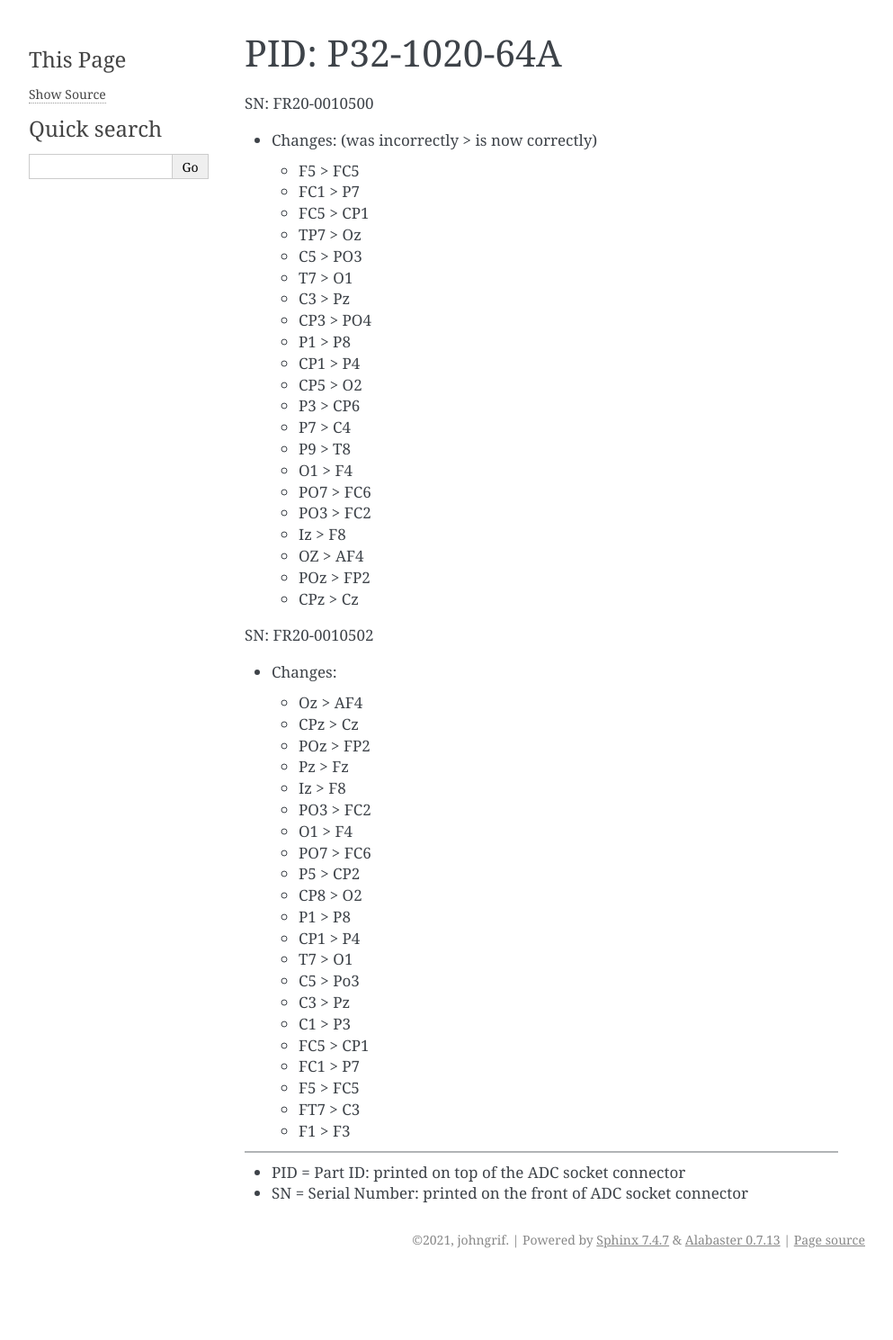
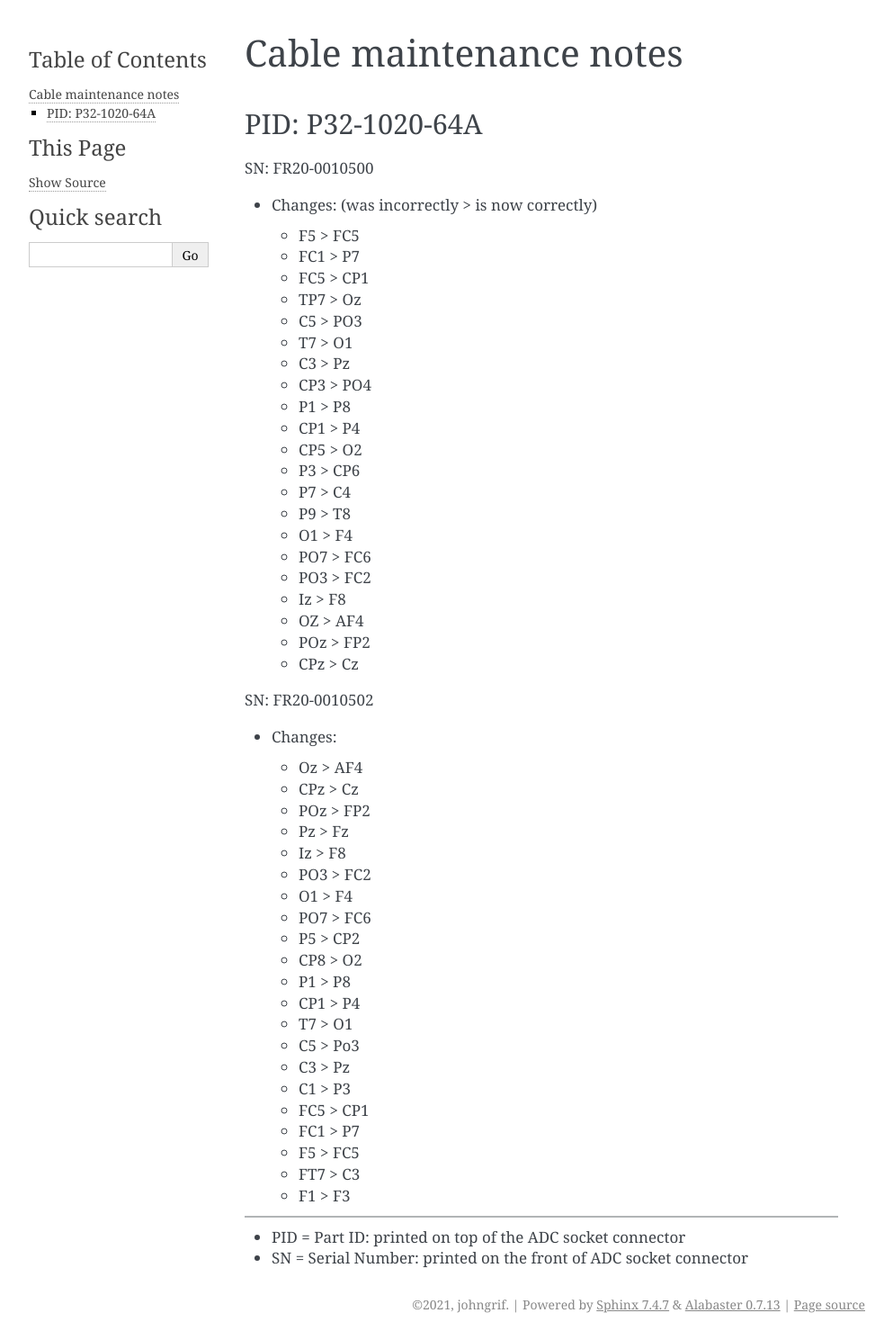
Before and after one commit to tmorshed/kcni-eeg-lab, a Sphinx documentation site: the page built from doc/cable-maintenance.md, in a window 1280 px wide. Shown: the whole page at 90% size, without its empty margins (148-1141 px from the left). Built offline with Sphinx 7.4.7, drawn with Linux system fonts in a browser that asks for light colours; before the commit the page ends 1417 px from its top, so only the background shows below that.

Commit message:
Update cable-maintenance.md

```diff
--- a/doc/cable-maintenance.md
+++ b/doc/cable-maintenance.md
@@ -1,3 +1,5 @@
+# Cable maintenance notes
+
 ## PID: P32-1020-64A
 
 SN: FR20-0010500
```
